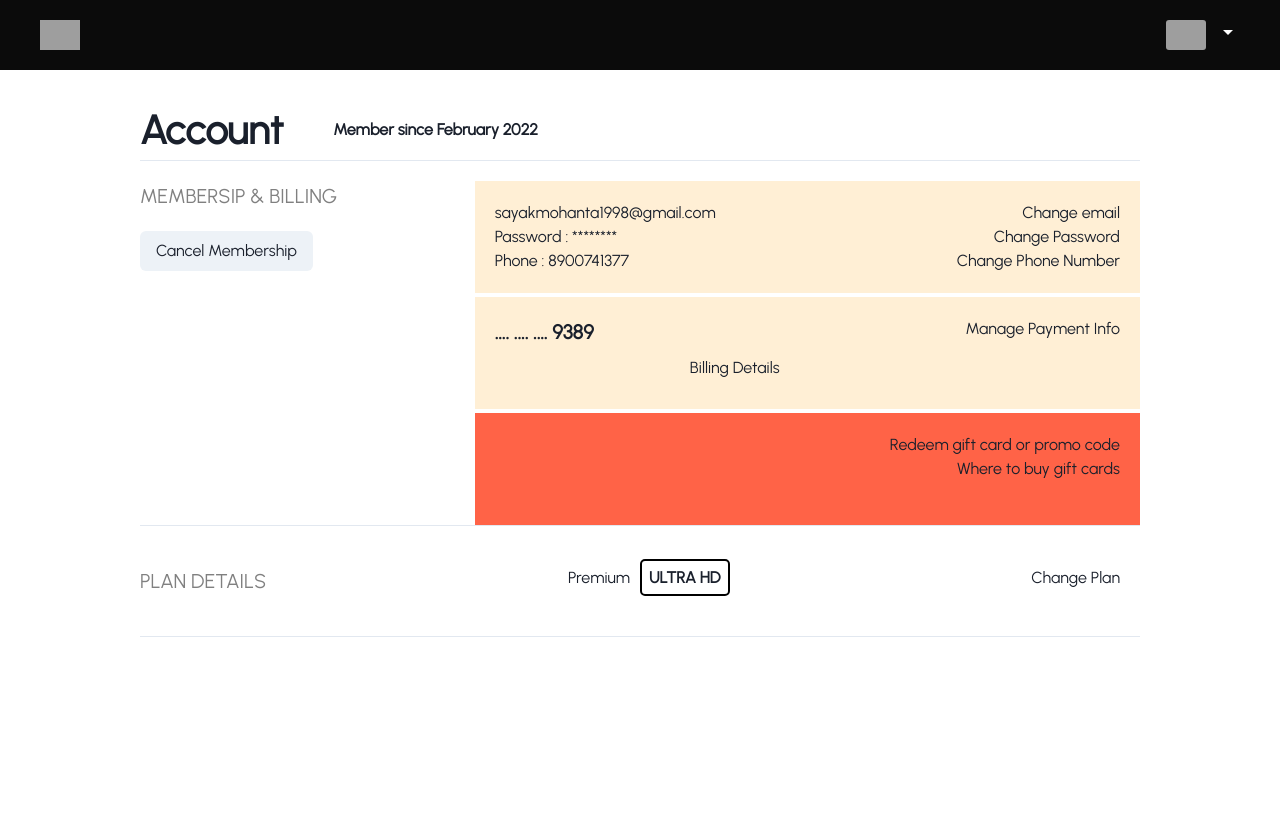
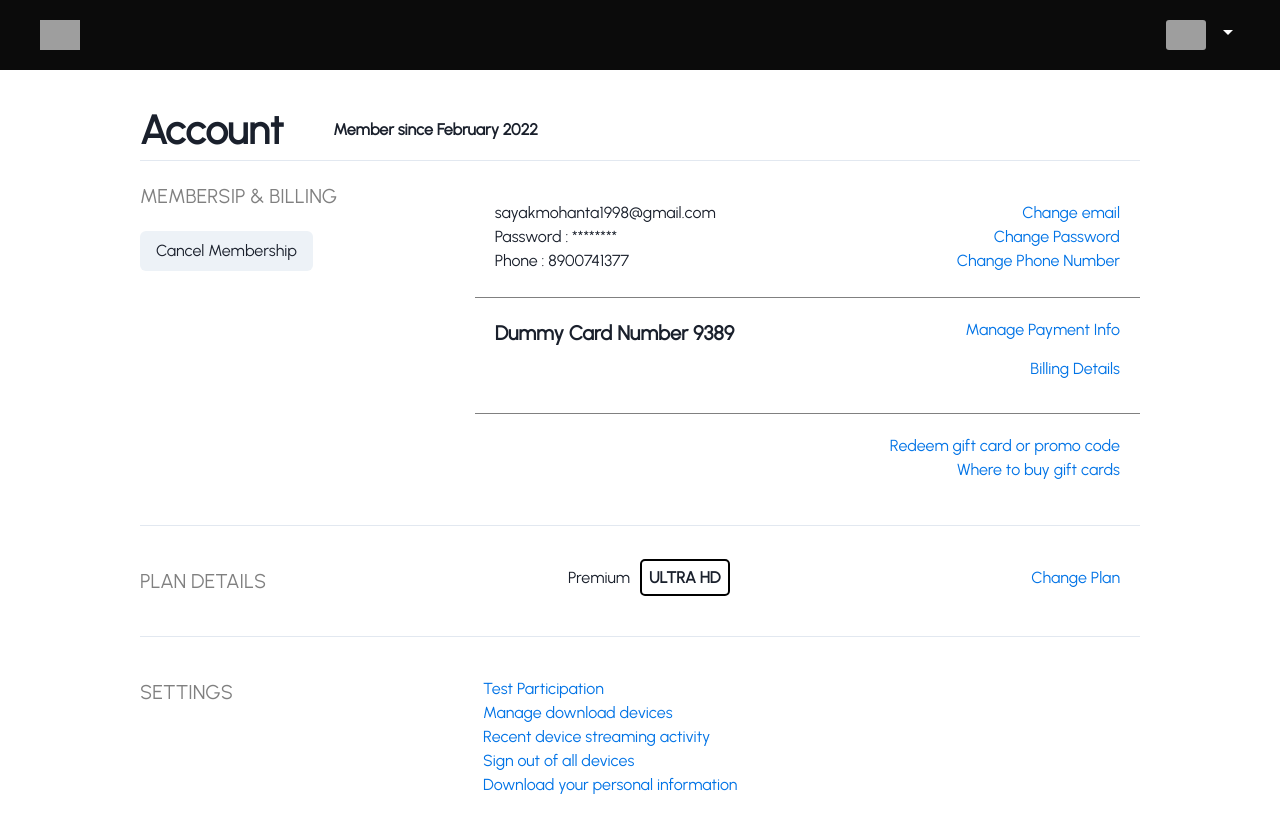
Before and after one commit to m-sehrawat/Netflix-Clone, a React (Create React App) app in the folder client/: page /MyAccount in a window 1280 px wide. Shown: the top 832 px of the page. Before the commit the page ends 800 px from the top, so only its background shows below. Built offline with nearby package versions, Linux system fonts and the light colour scheme; grey boxes are pictures that could not be loaded.

Commit message:
Account page update

```diff
--- a/client/src/components/MyAccount/MemberBill/Member.jsx
+++ b/client/src/components/MyAccount/MemberBill/Member.jsx
@@ -20,7 +20,6 @@ const Member = () => {
       </GridItem>
       <GridItem
         colSpan={2}
-        bg="papayawhip"
         display="grid"
         p={5}
         gridTemplateColumns="auto auto"
@@ -34,25 +33,26 @@ const Member = () => {
       </GridItem>
       <GridItem
         colSpan={2}
-        bg="papayawhip"
         display="grid"
         gridTemplateColumns="auto auto"
         p={5}
+        borderTop="1px solid gray"
       >
-        <span className="card"> .... .... .... 9389</span>
+        <span className="card"> Dummy Card Number 9389</span>
         <span className="right">Manage Payment Info</span>
+        <span></span>
         <span className="right">Billing Details</span>
       </GridItem>
       <GridItem
         colSpan={2}
-        bg="tomato"
         display="flex"
         flexDirection="column"
         textAlign="right"
         p={5}
+        borderTop="1px solid gray"
       >
-        <span>Redeem gift card or promo code</span>
-        <span>Where to buy gift cards</span>
+        <span className="right">Redeem gift card or promo code</span>
+        <span className="right">Where to buy gift cards</span>
       </GridItem>
     </Grid>
   );
--- a/client/src/components/MyAccount/MemberBill/member.scss
+++ b/client/src/components/MyAccount/MemberBill/member.scss
@@ -4,4 +4,10 @@
 }
 .right {
   text-align: right;
+  color: #0073e6;
+  &:hover {
+    cursor: pointer;
+    text-decoration: underline;
+    text-underline-offset: 3px;
+  }
 }
--- a/client/src/components/MyAccount/Plan/plan.scss
+++ b/client/src/components/MyAccount/Plan/plan.scss
@@ -14,4 +14,12 @@
     border-radius: 5px;
     margin-left: 10px;
   }
+  span:nth-of-type(3) {
+    color: #0073e6;
+    &:hover {
+      cursor: pointer;
+      text-decoration: underline;
+      text-underline-offset: 3px;
+    }
+  }
 }
--- /dev/null
+++ b/client/src/components/MyAccount/Settings/Settings.jsx
@@ -0,0 +1,19 @@
+import React from 'react';
+import './settings.scss';
+
+const Settings = () => {
+  return (
+    <div className="settings">
+      <div className="heading">SETTINGS</div>
+      <div className="text">
+        <span>Test Participation</span>
+        <span>Manage download devices</span>
+        <span>Recent device streaming activity</span>
+        <span>Sign out of all devices</span>
+        <span>Download your personal information</span>
+      </div>
+    </div>
+  );
+};
+
+export default Settings;
--- /dev/null
+++ b/client/src/components/MyAccount/Settings/settings.scss
@@ -0,0 +1,19 @@
+.settings {
+  display: flex;
+  padding: 40px 0;
+  .heading {
+    color: gray;
+    font-size: 20px;
+  }
+  .text {
+    margin-left: 250px;
+    display: flex;
+    flex-direction: column;
+    color: #0073e6;
+    span:hover {
+      cursor: pointer;
+      text-decoration: underline;
+      text-underline-offset: 3px;
+    }
+  }
+}
--- a/client/src/pages/MyAccount/MyAccount.jsx
+++ b/client/src/pages/MyAccount/MyAccount.jsx
@@ -3,6 +3,7 @@ import './myAccount.scss';
 import ArrowDropDownIcon from '@mui/icons-material/ArrowDropDown';
 import Member from '../../components/MyAccount/MemberBill/Member';
 import Plan from '../../components/MyAccount/Plan/Plan';
+import Settings from '../../components/MyAccount/Settings/Settings';
 
 const MyAccount = () => {
   return (
@@ -30,6 +31,8 @@ const MyAccount = () => {
         <hr />
         <Plan />
         <hr />
+        <Settings />
+        <hr />
       </div>
     </div>
   );
```
